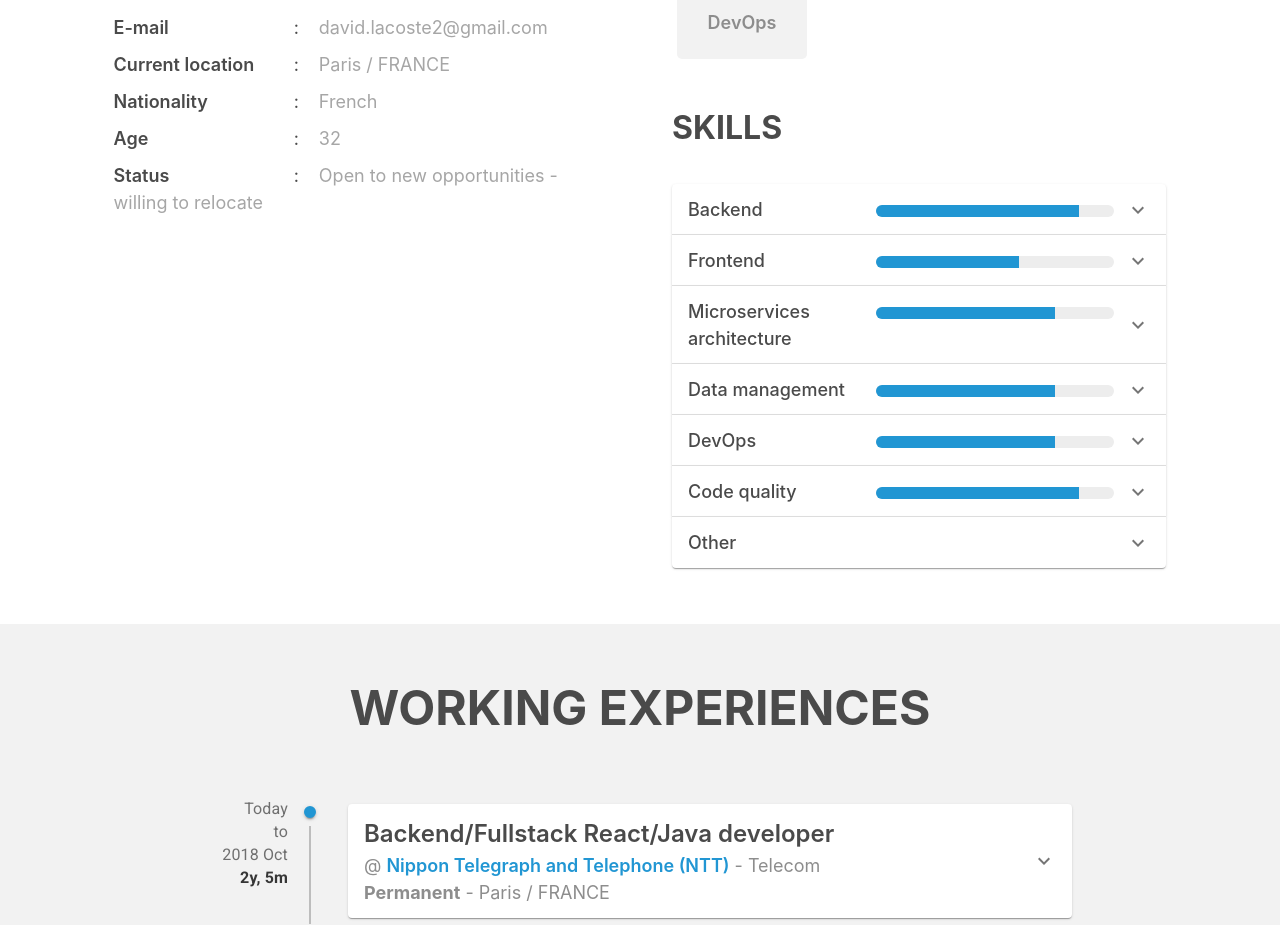
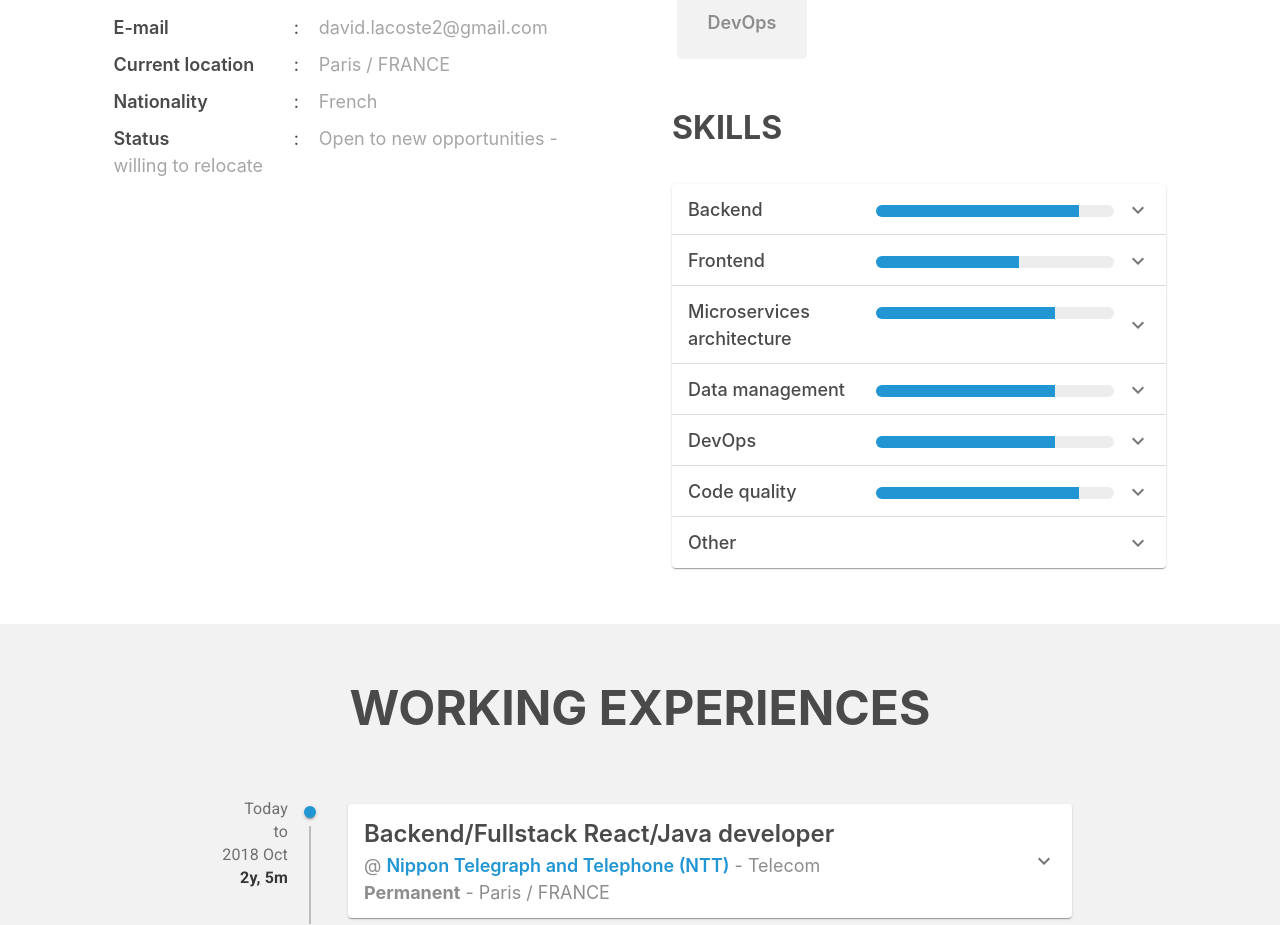
Before and after one commit to DavLac/cv, a React (Create React App) app: page / in a window 1280 px wide. Shown: the part 1280-2205 px from the top of the page. Built offline with nearby package versions, Linux system fonts and the light colour scheme.

Commit message:
Minor change

```diff
--- a/src/component/section/aboutme/infos/Infos.tsx
+++ b/src/component/section/aboutme/infos/Infos.tsx
@@ -4,11 +4,11 @@ import { useTranslation } from "react-i18next";
 import { Typography } from "@material-ui/core";
 import Avatar from "avataaars";
 
-const calculateAge = (birthday: string): number => {
-  const ageDiff = Date.now() - new Date(birthday).getTime();
-  const ageDate = new Date(ageDiff);
-  return Math.abs(ageDate.getUTCFullYear() - 1970);
-};
+// const calculateAge = (birthday: string): number => {
+//   const ageDiff = Date.now() - new Date(birthday).getTime();
+//   const ageDate = new Date(ageDiff);
+//   return Math.abs(ageDate.getUTCFullYear() - 1970);
+// };
 
 const displayInfos = (infoFields: any) => {
   const elementsJsx: any[] = [];
@@ -55,10 +55,10 @@ export const Infos = () => {
       field: t("common:fieldNationality"),
       value: profileData.nationality
     },
-    {
-      field: t("common:fieldAge"),
-      value: calculateAge(profileData.birthdayDate)
-    },
+    // {
+    //  field: t("common:fieldAge"),
+    //  value: calculateAge(profileData.birthdayDate)
+    // },
     {
       field: t("common:fieldStatus"),
       value: profileData.status
```
